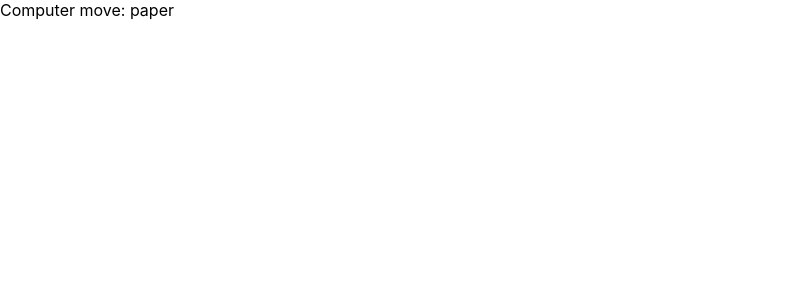
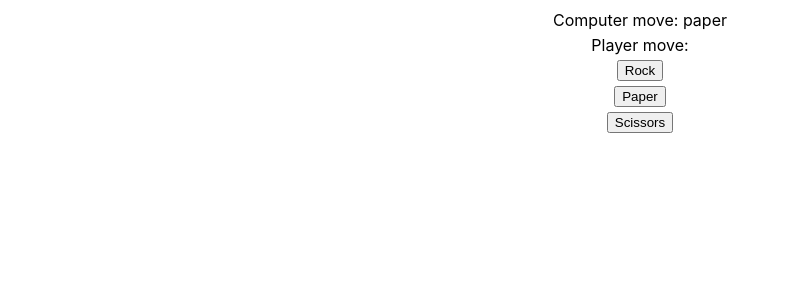
Before and after one commit to code-chronicles-code/react-rock-paper-scissors, a React (Create React App) app: page / in a window 1280 px wide. Shown: the top 300 px of the page, without its empty margins (0-789 px from the left). Built offline with nearby package versions, Linux system fonts and the light colour scheme.

Commit message:
Buttons and display for player move

```diff
--- a/src/App.tsx
+++ b/src/App.tsx
@@ -10,8 +10,25 @@ function getRandomMove(): Move {
 
 function App() {
   const [computerMove, setComputerMove] = React.useState<Move>(getRandomMove());
+  const [playerMove, setPlayerMove] = React.useState<Move | null>(null);
 
-  return <div>Computer move: {computerMove}</div>;
+  const containerStyle = {
+    display: "flex",
+    flexDirection: "column",
+    alignItems: "center",
+    gap: 5,
+    padding: 10,
+  } as const;
+
+  return (
+    <div style={containerStyle}>
+      <span>Computer move: {computerMove}</span>
+      <span>Player move: {playerMove}</span>
+      <button onClick={() => setPlayerMove("rock")}>Rock</button>
+      <button onClick={() => setPlayerMove("paper")}>Paper</button>
+      <button onClick={() => setPlayerMove("scissors")}>Scissors</button>
+    </div>
+  );
 }
 
 export default App;
```
